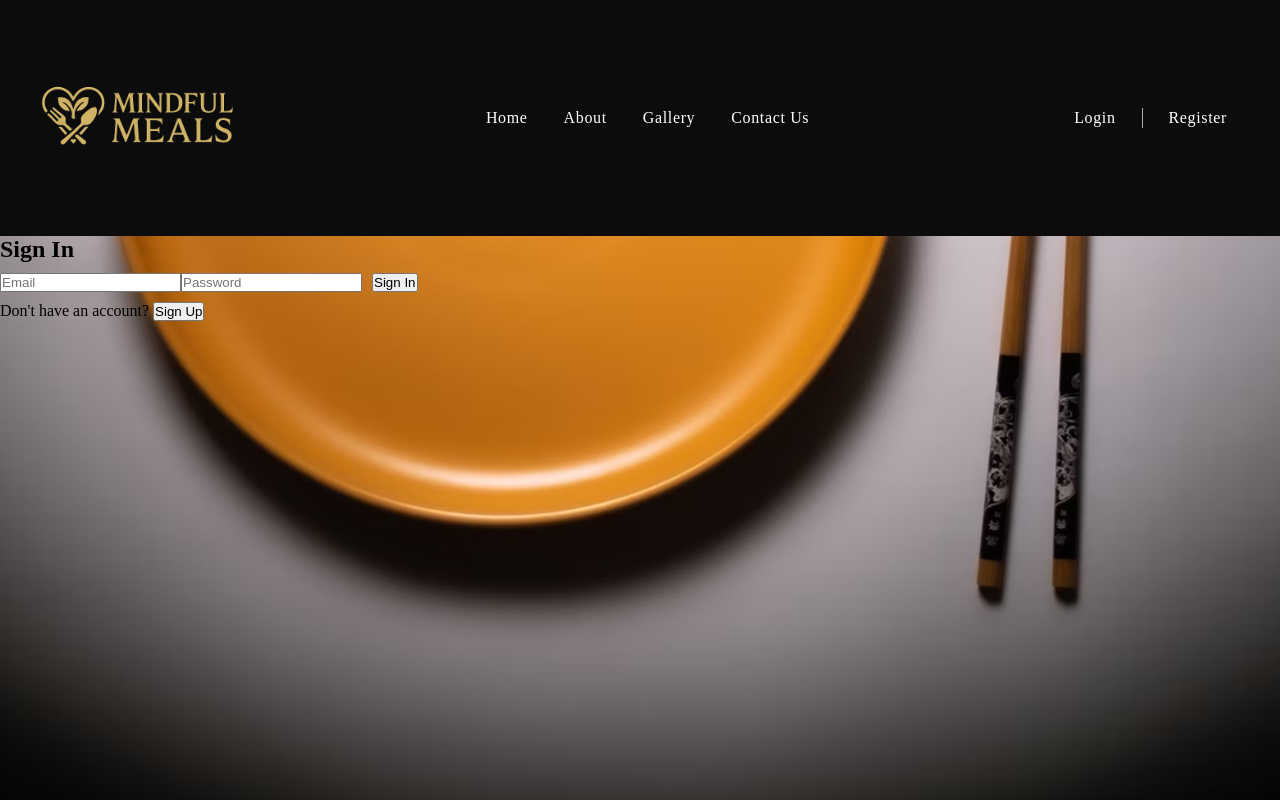
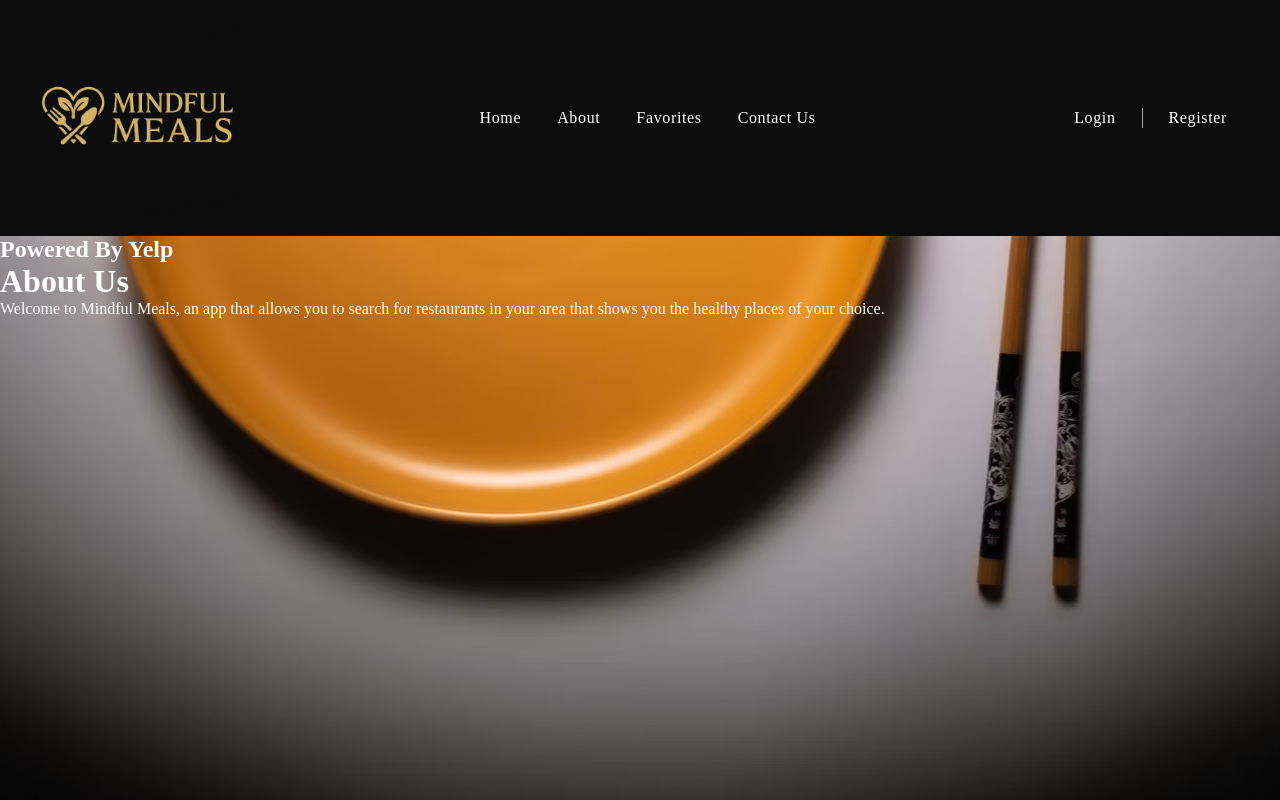
Before and after one commit to Liliyalexx/Mindful-Meals, a React (Vite) app: page /about in a window 1280 px wide. Before the commit this address led to /sign-in. Built offline with nearby package versions, Linux system fonts and the light colour scheme; no server answers; the HTML template or start-up script is replaced by a standard one; a web font is replaced by a local one.

Commit message:
added the about page

```diff
--- a/src/App.jsx
+++ b/src/App.jsx
@@ -8,6 +8,7 @@ import YelpSearchResult from './components/YelpSearchResult/YelpSearchResult.jsx
 import Header from './components/Header/Header.jsx';
 import { searchYelp } from './api/yelpApi';
 import { UserContext, UserProvider } from './context/userContext.jsx';
+import About from './components/About/About';
 import './App.css';
 
 const AppContent = () => {
@@ -63,11 +64,22 @@ const AppContent = () => {
     <>
       <Navbar />
       <Routes>
-        <Route path="/" element={user ? <HomeContent /> : <Navigate to="/sign-in"  />} />
+        <Route path="/" element={user ? <HomeContent /> : <Navigate to="/sign-in" />} />
+        {user ? (
+          <>
+            {/* Protected routes (available only to signed-in users) */}
+            <Route path='/favorites' element={<Favorites />} />
+          </>
+        ) : (
+          <>
             <Route path="/landing" element={<LandingPage />} />
+            <Route path="/about" element={<About />} />
             <Route path="/sign-in" element={<SignIn />} />
             <Route path="/sign-up" element={<SignUp />} />
             <Route path="*" element={<Navigate to="/" />} />
+
+          </>
+        )};
        </Routes>
     </>
   );
--- /dev/null
+++ b/src/components/About/About.css
@@ -0,0 +1,3 @@
+main {
+    color: white;
+}
--- /dev/null
+++ b/src/components/About/About.jsx
@@ -0,0 +1,16 @@
+import './About.css';
+
+const About = () => {
+    return (
+        <>
+            <main>
+                <h2>Powered By Yelp</h2>
+                <h1>About Us</h1>
+                <p>Welcome to Mindful Meals, an app that allows you to search for restaurants in your area that shows you the healthy places of your choice.</p>
+            </main>
+        </>
+    );
+
+};
+
+export default About;
--- a/src/components/Navbar/Navbar.jsx
+++ b/src/components/Navbar/Navbar.jsx
@@ -29,8 +29,8 @@ const Navbar = () => {
 
       <ul className='app__navbar-links'>
         <li className='navbar-link-item'><Link to="/">Home</Link></li>
-        <li className='navbar-link-item'><a href="#about">About</a></li>
-        <li className='navbar-link-item'><a href="#gallery">Gallery</a></li>
+        <li className='navbar-link-item'><Link to='/About'>About</Link></li>
+        <li className='navbar-link-item'><Link to='/Favorites'>Favorites</Link></li>
         <li className='navbar-link-item'><a href="#contact">Contact Us</a></li>
       </ul>
 
```
Lines whose indentation alone changed are shown as unchanged.
